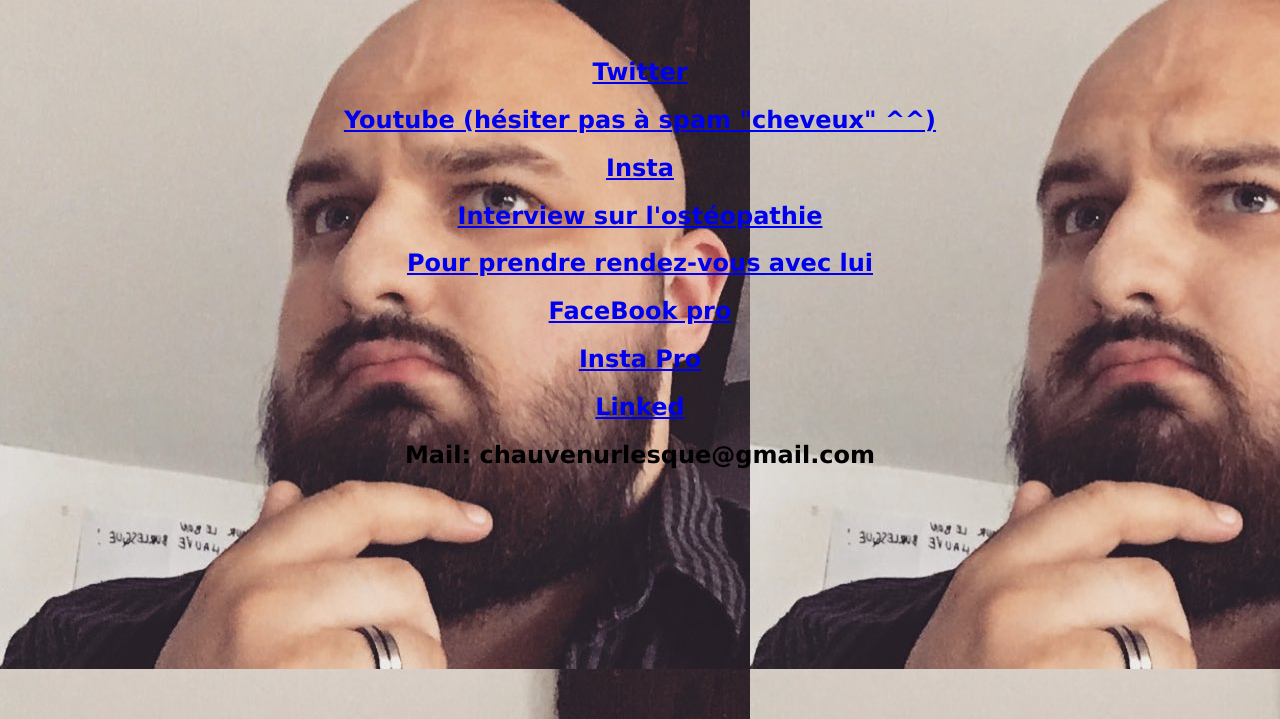
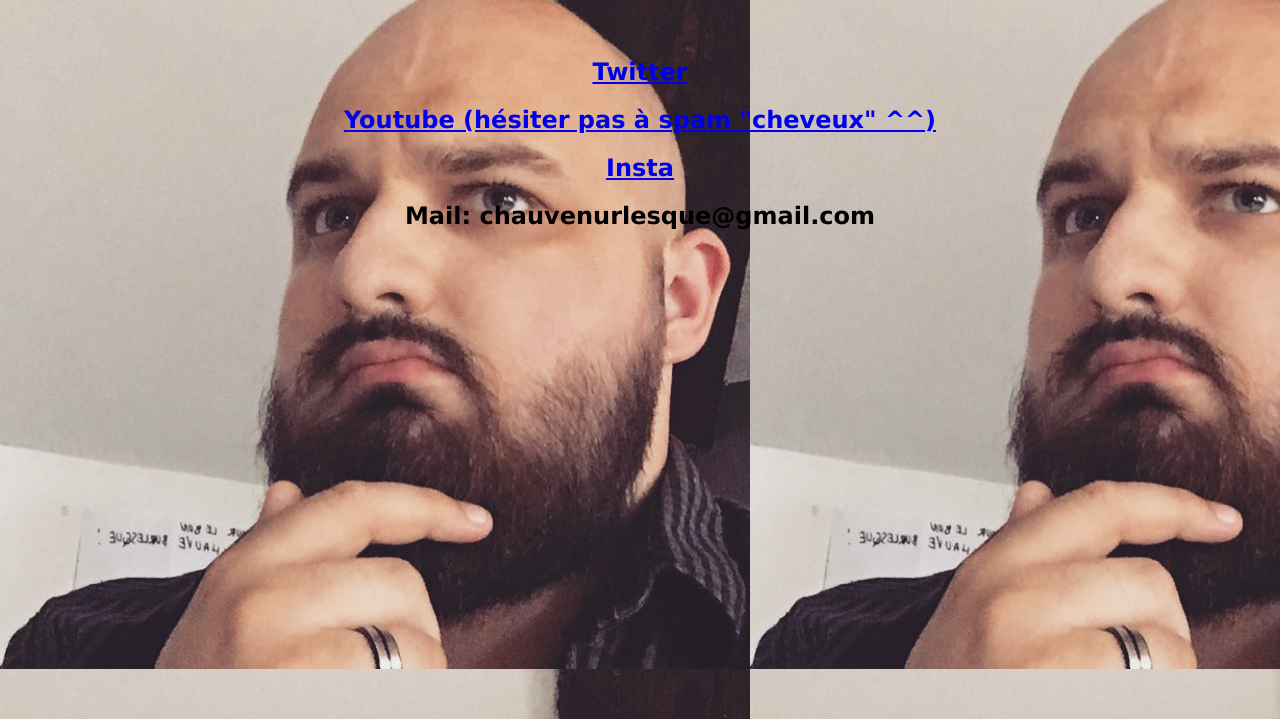
Before and after one commit to Saiko19/Fan2Chauve.com, a plain HTML site: page reseaux.html in a window 1280 px wide. Shown: the part 81-800 px from the top of the page. Drawn offline with Linux system fonts and the light colour scheme.

Commit message:
Update reseaux.html

```diff
--- a/reseaux.html
+++ b/reseaux.html
@@ -27,31 +27,6 @@
                 Insta
             </h2>
         </a>
-        <a href="https://particulier.apicil.com/sante/quand-consulter-un-osteopathe/">
-            <h2>
-                Interview sur l'ostéopathie
-            </h2>
-        </a>
-        <a href="https://www.doctolib.fr/osteopathe/lyon/victor-juan">
-            <h2>
-                Pour prendre rendez-vous avec lui
-            </h2>
-        </a>
-        <a href="https://www.facebook.com/VictorJuanOsteo/">
-            <h2>
-                FaceBook pro
-            </h2>
-        </a>
-        <a href="https://www.instagram.com/victor.juan.osteopathe/?hl=fr">
-            <h2>
-                Insta Pro
-            </h2>
-        </a>
-        <a href="https://fr.linkedin.com/in/victor-juan-729334202">
-            <h2>
-                Linked
-            </h2>
-        </a>
         <h2>
             Mail: chauvenurlesque@gmail.com
         </h2>
```
